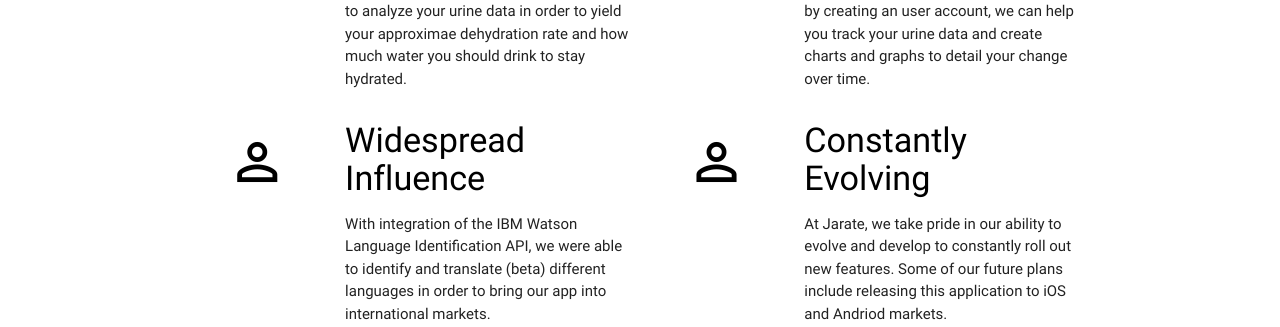
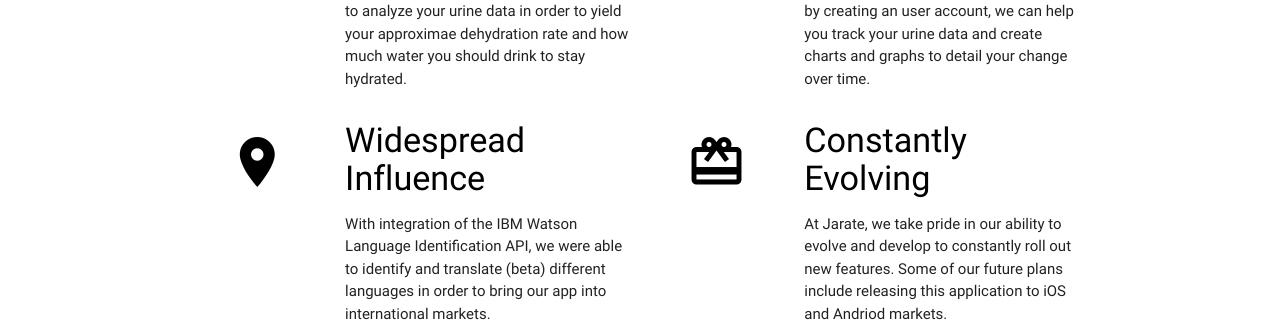
Before and after one commit to nathan2wong/jarate, a PHP site: page / in a window 1280 px wide. Shown: the part 1031-1358 px from the top of the page. Run offline with PHP 8.4, Linux system fonts and the light colour scheme; grey boxes labelled with a size stand in for pictures from a placeholder-image service; some libraries are stand-ins or nearby versions.

Commit message:
updated icons

```diff
--- a/index.php
+++ b/index.php
@@ -18,7 +18,7 @@
                     <h3 class="center black-text section-header wow slideInUp">What is Jarate?</h3>
                     <div class="row">
                         <div class="col s4 m2 wow slideInUp">
-                            <h2 class="center black-text"><i class="material-icons medium">perm_identity</i></h2>
+                            <h2 class="center black-text"><i class="material-icons medium">verified_user</i></h2>
                         </div>
                         <div class="col s8 m4 wow slideInUp">
                             <h4 class="black-text col-content">Accuracy</h4>
@@ -32,14 +32,14 @@
                             <p>If you choose to subscribe to our serivce by creating an user account, we can help you track your urine data and create charts and graphs to detail your change over time.</p>
                         </div>
                         <div class="col s4 m2 wow slideInUp">
-                            <h2 class="center black-text"><i class="material-icons medium">perm_identity</i></h2>
+                            <h2 class="center black-text"><i class="material-icons medium">room</i></h2>
                         </div>
                         <div class="col s8 m4 wow slideInUp">
                             <h4 class="black-text col-content">Widespread Influence</h4>
                             <p>With integration of the IBM Watson Language Identification API, we were able to identify and translate (beta) different languages in order to bring our app into international markets.</p>
                         </div>
                         <div class="col s4 m2 wow slideInUp">
-                            <h2 class="center black-text"><i class="material-icons medium">perm_identity</i></h2>
+                            <h2 class="center black-text"><i class="material-icons medium">redeem</i></h2>
                         </div>
                         <div class="col s8 m4 wow slideInUp">
                             <h4 class="black-text col-content">Constantly Evolving</h4>
```
